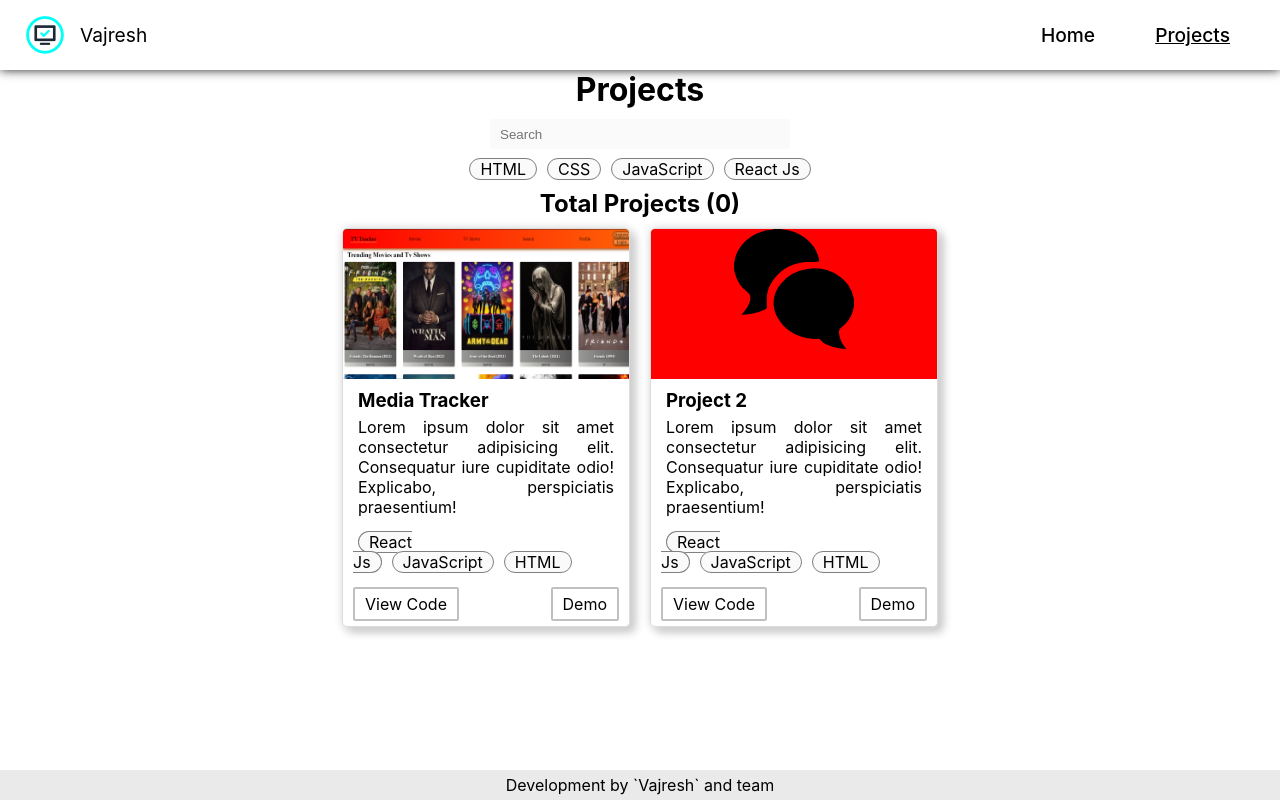
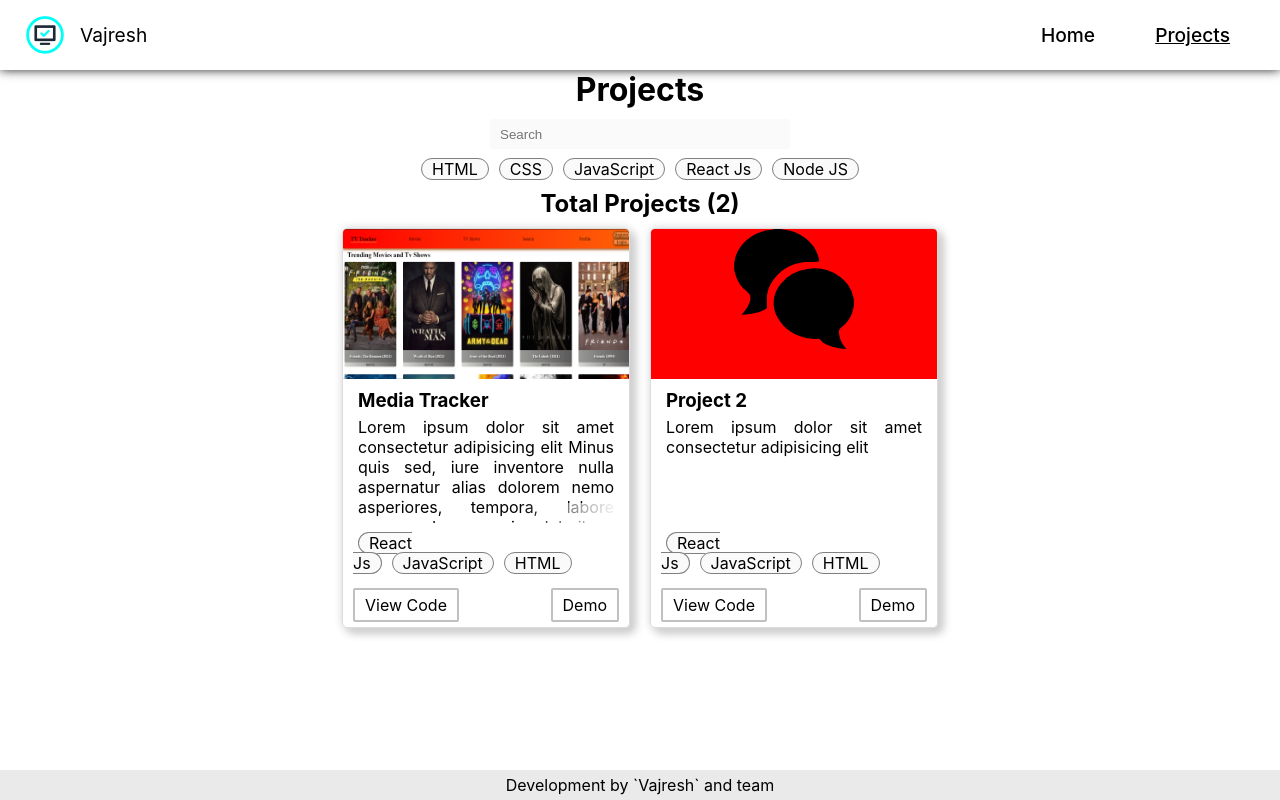
Before and after one commit to VAJRESH/personal-website, a Next.js app: page /projects in a window 1280 px wide. Built offline with nearby package versions, Linux system fonts and the light colour scheme.

Commit message:
added functionality to select tags and minor changes in the card and tags style.

```diff
--- a/components/Projects/Projects.js
+++ b/components/Projects/Projects.js
@@ -1,10 +1,12 @@
 import Image from "next/image";
 import Link from "next/link";
+import React, { useState } from "react";
 import styles from "./Projects.module.scss";
 
 function Card(props) {
   const { title, imagePath, tags, description, sourceCodePath, liveDemoPath } =
     props;
+
   return (
     <section className={styles.card}>
       {/* add project status like complete, in progress, not started */}
@@ -29,14 +31,34 @@ function Card(props) {
   );
 }
 
-export default function Projects() {
-  const tags = ["HTML", "CSS", "JavaScript", "React Js"];
+function useFilterProjects(tagsList = []) {
+  const [selectedTags, setSelectedTags] = useState([]);
+  const [tags, setTags] = useState(tagsList);
+
+  function handleClick(e, index) {
+    console.log(e.target, index);
+
+    const allSelectedTags = [...selectedTags];
+    const newSelectedTag = tags[index];
+
+    allSelectedTags.push(newSelectedTag);
+    const filterSelectedTag = tags.filter((tag) => (tag !== newSelectedTag));
+
+    setTags(filterSelectedTag);
+    setSelectedTags(allSelectedTags);
+  }
+
+  return [tags, selectedTags || [], handleClick];
+}
+
+
+const tagLists = ["HTML", "CSS", "JavaScript", "React Js", "Node JS"];
 const projects = [
   {
     title: "Media Tracker",
     imagePath: "/assets/media-tracker.PNG",
     tags: ["React Js", "JavaScript", "HTML"],
-      description: "Lorem ipsum dolor sit amet consectetur adipisicing elit",
+    description: "Lorem ipsum dolor sit amet consectetur adipisicing elit Minus quis sed, iure inventore nulla aspernatur alias dolorem nemo asperiores, tempora, labore assumenda corporis doloribus. Modi culpa dolor beatae vero quibusdam!",
     sourceCodePath: "#",
     liveDemoPath: "#",
   },
@@ -50,6 +72,10 @@ export default function Projects() {
   },
 ];
 
+export default function Projects() {
+  const [tags, selectedTags, handleClick] = useFilterProjects(tagLists);
+
+
   return (
     <div className={styles.projects}>
       <h1>Projects</h1>
@@ -60,26 +86,29 @@ export default function Projects() {
             Search
           </label>
         </div>
+
         <div className={styles.tags}>
-          {tags.map((tag) => {
+          {selectedTags.map((tag) => {
             return <span key={tag}>{tag}</span>;
+          })}
+          {tags.map((tag, index) => {
+            return <span key={tag} onClick={(e) => handleClick(e, index)}>{tag}</span>;
           })}
         </div>
       </section>
+
       <section className={styles.cardContainer}>
-        <h2>Total Projects (0)</h2>
+        <h2>Total Projects ({projects.length})</h2>
+
         {projects.map((project) => {
           return (
             <Card
               title={project.title}
               imagePath={project.imagePath}
-              tags={["React Js", "JavaScript", "HTML"]}
-              description="
-                Lorem ipsum dolor sit amet consectetur adipisicing elit.
-                Consequatur iure cupiditate odio!
-                Explicabo, perspiciatis praesentium!"
-              sourceCodePath="#"
-              liveDemoPath="#"
+              tags={project.tags}
+              description={project.description}
+              sourceCodePath={project.sourceCodePath}
+              liveDemoPath={project.liveDemoPath}
               key={project.title}
             />
           );
--- a/components/Projects/Projects.module.scss
+++ b/components/Projects/Projects.module.scss
@@ -53,6 +53,13 @@ $gray: rgb(192, 192, 192);
         background-color: $light-gray;
       }
     }
+
+    .tags{
+      span:hover{
+        background-color: $gray;
+        cursor: pointer;
+      }
+    }
   }
   .tags {
     margin: 10px;
@@ -72,9 +79,13 @@ $gray: rgb(192, 192, 192);
     .card {
       display: inline-flex;
       flex-direction: column;
+      justify-content: space-between;
+
       position: relative;
       width: 18rem;
+      height: 25rem;
       margin: 10px;
+
       text-align: justify;
       overflow: hidden;
       border-radius: 5px;
@@ -91,6 +102,16 @@ $gray: rgb(192, 192, 192);
 
       article{
         padding: 5px 15px;
+        height: 28%;
+        overflow: hidden;
+        position: relative;
+
+        &::after{
+          @include pseudoContent(20px, 100px);
+          background: linear-gradient(to right, transparent, #fff);
+          right: 10px;
+          bottom: 0;
+        }
       }
 
     }
--- a/styles/base.scss
+++ b/styles/base.scss
@@ -22,3 +22,11 @@ $navbar-height: 70px;
       }
     }
   }
+
+  @mixin pseudoContent($height, $width) {
+    content: "";
+    height: $height;
+    width: $width;
+
+    position: absolute;
+  }
```
Lines whose indentation alone changed are shown as unchanged.
